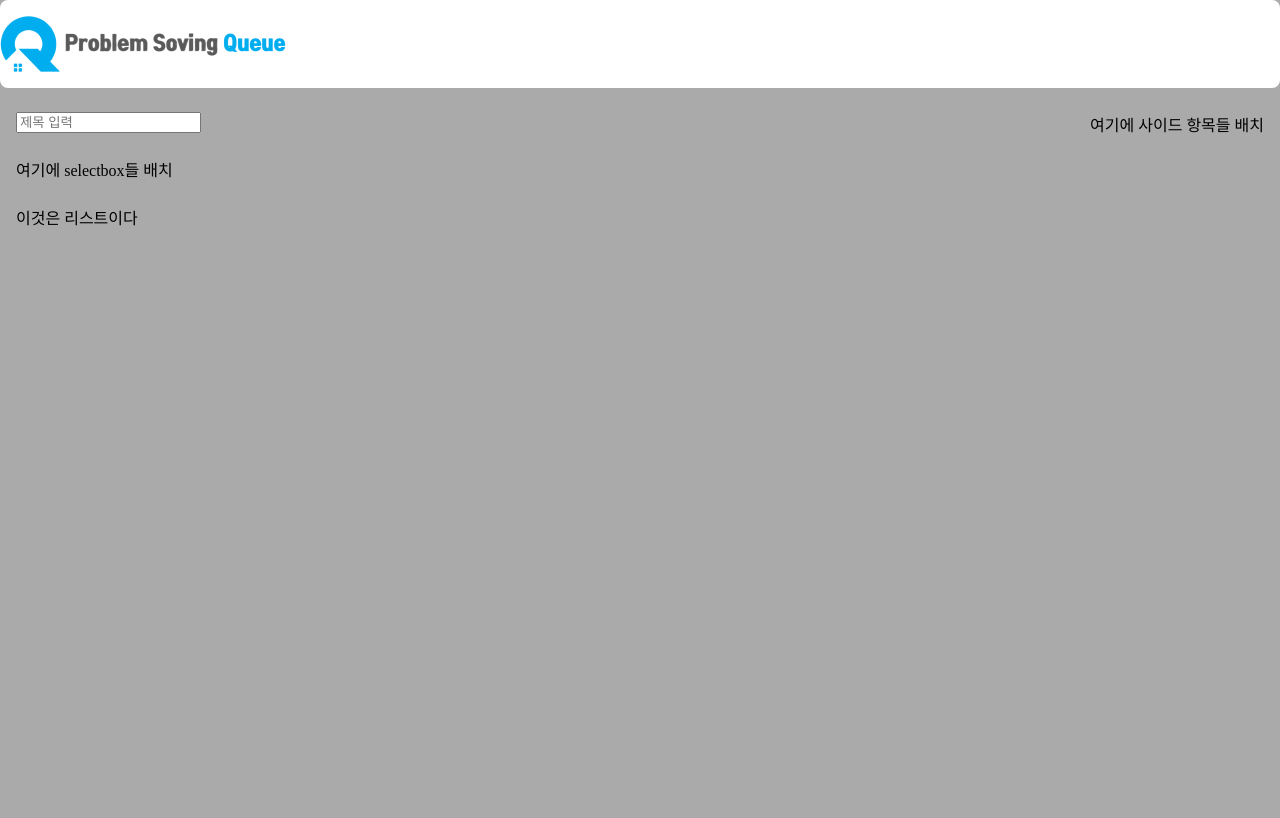
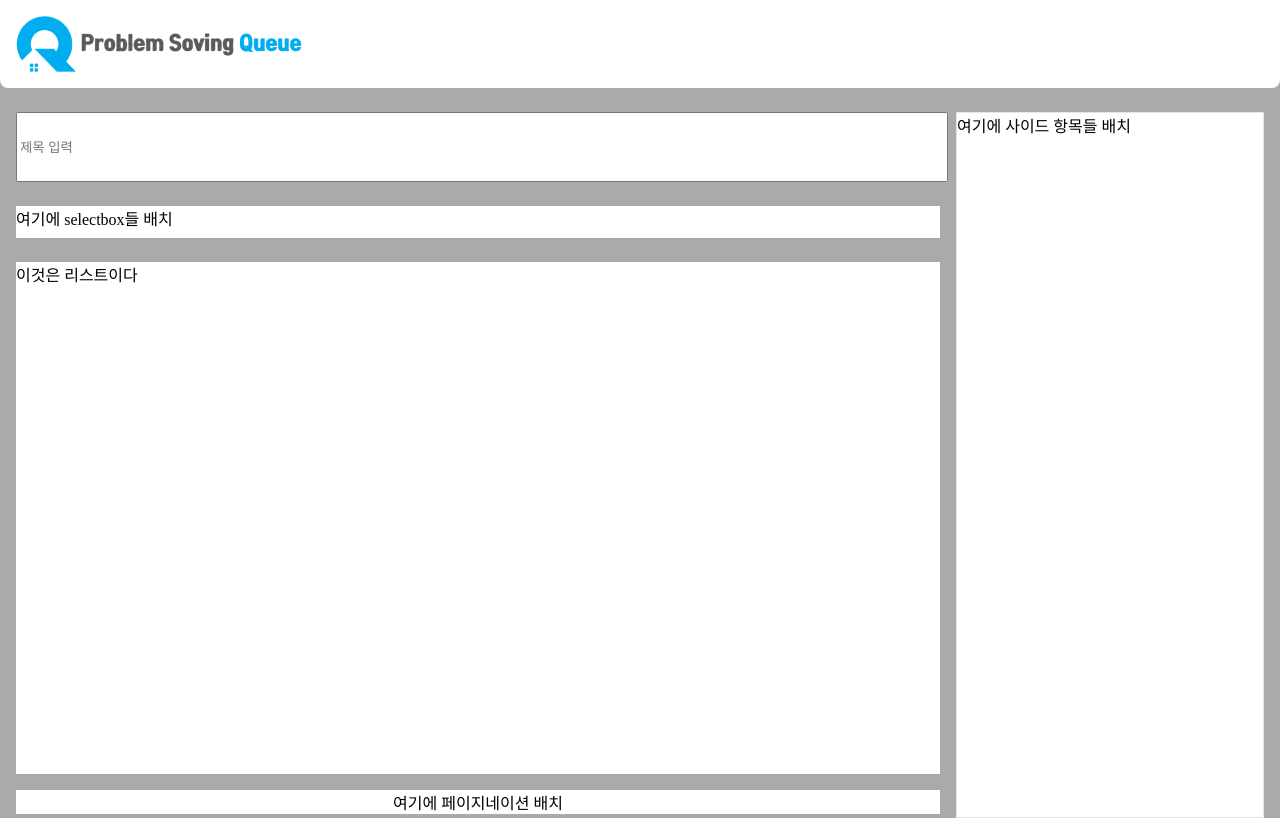
Before and after one commit to youKeon/ProblemSolvingQueue, a SvelteKit app in the folder frontend/: page /problem in a window 1280 px wide. Built offline with nearby package versions, Linux system fonts and the light colour scheme.

Commit message:
문제 리스트 페이지 퍼블리싱

```diff
--- a/frontend/src/routes/problem/+page.svelte
+++ b/frontend/src/routes/problem/+page.svelte
@@ -31,7 +31,7 @@
 
 <div class="contents">
   <section class="main-part">
-    <nav aria-label="주요 메뉴">
+    <nav aria-label="주요 메뉴 검색">
       <label for="search-box" class="visually-hidden">제목 입력</label>
       <input class="search-box" id="search-box" placeholder="제목 입력">
       <div class="select-category">
@@ -41,6 +41,9 @@
     <main aria-label="주 콘텐츠">
       <div class="list">이것은 리스트이다</div>
     </main>
+    <div class="pagination">
+      여기에 페이지네이션 배치
+    </div>
   </section>
   <aside aria-label="사이드 메뉴">
     여기에 사이드 항목들 배치
@@ -56,23 +59,45 @@
     justify-content: space-between;
     align-items: center;
     background-color: white;
-    border-radius: 8px;
+    border-radius: 0 0 8px 8px;
     margin-bottom: 24px;
   }
   .logo {
     height: 56px;
+    margin-left: 16px;
+  }
+  .contents {
+    display: flex;
+    justify-content: space-between; /* 항목들 사이에 공간을 분배 */
+    margin: 0 16px;
+    width: calc(100% - 32px); /* 좌우 마진 16px을 고려하여 너비를 설정 */
+    box-sizing: border-box;
+  }
+  .main-part {
+    flex-grow: 1; /* 남은 공간을 채움 */
+    margin-right: 16px; /* aside와의 간격을 유지 */
   }
   nav {
     margin-bottom: 24px;
   }
-  .contents {
-    display: flex;
-    justify-content: space-between;
-    margin: 0 16px;
+  main{
+    margin-bottom: 16px;
   }
-  .search-box {
+  .search-box{
+    height: 64px;
+    width: 100%;
     margin-bottom: 24px;
   }
+  .select-category {
+    height: 32px;
+    margin-bottom: 24px;
+    background-color: white;
+  }
+  .list{
+    height: 512px;
+    background-color: white;
+  }
+  /* 요소를 숨기면서 스크린리더를 통해(aria 등의 대체텍스트) 읽어올 수 있도록 한다 */
   .visually-hidden {
     position: absolute;
     width: 1px;
@@ -84,4 +109,15 @@
     white-space: nowrap;
     border: 0;
   }
+  .pagination {
+    display: flex;
+    justify-content: center;
+    background-color: white;
+  }
+  aside {
+    width: 306px; /* aside에 고정 너비 부여 */
+    height: 704px;
+    background-color: white;
+    border: 1px solid #E5E5E5;
+  }
 </style>
```
